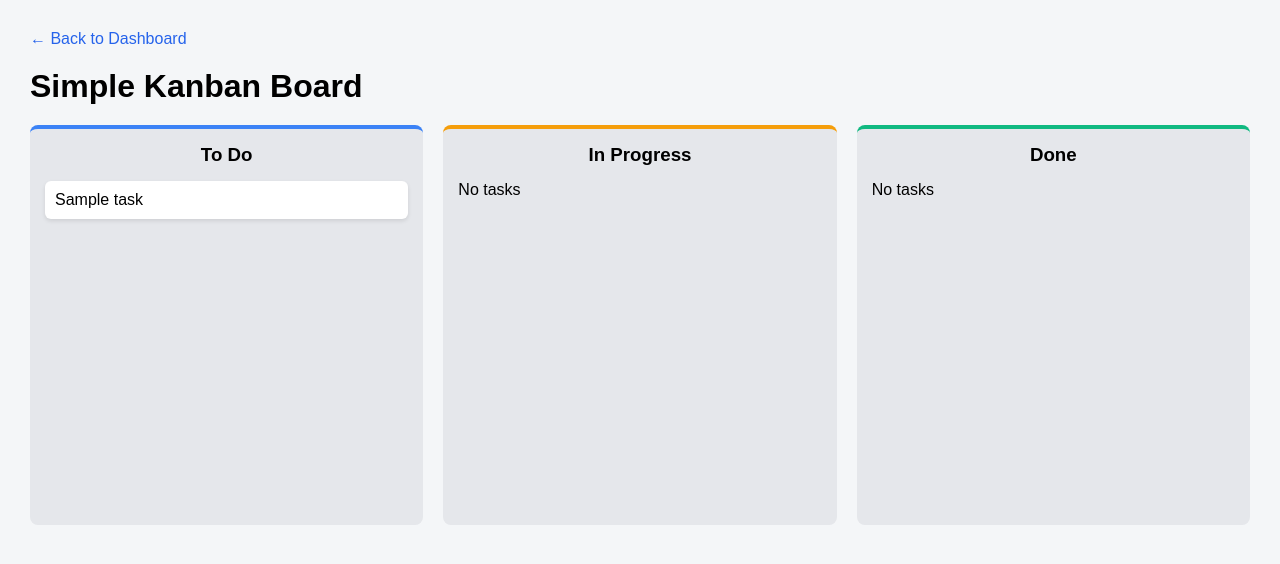
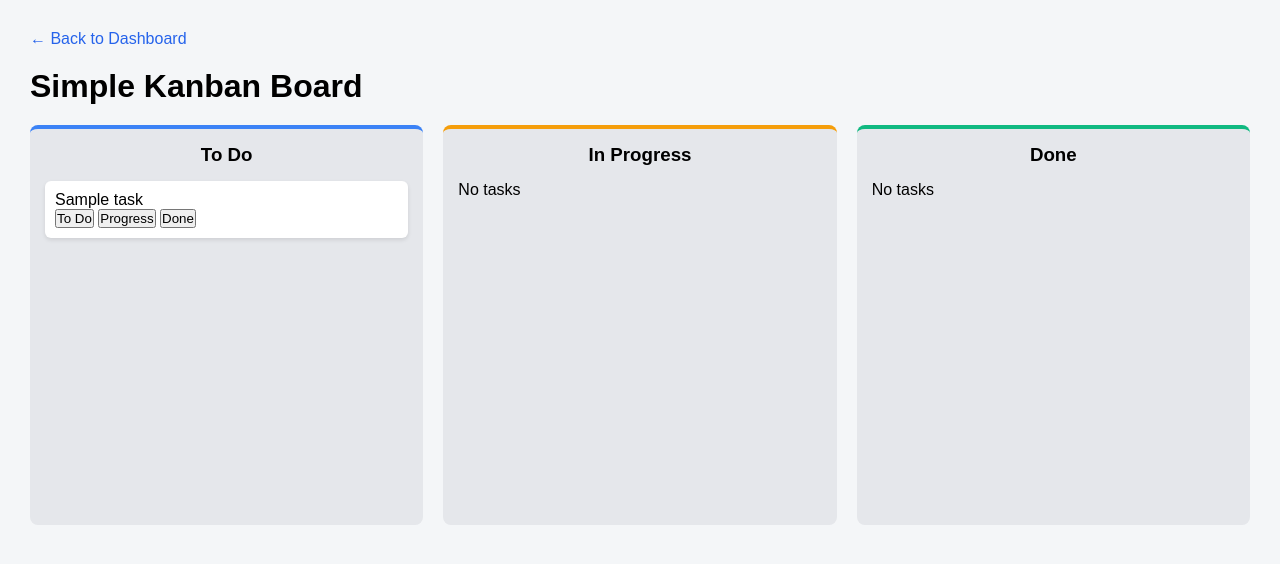
Before and after one commit to Fadri-Ashley/Simple-OMS, a Django app: page /kanban/ in a window 1280 px wide. Shown: the top 564 px of the page. Run offline with Django 5.2, Linux system fonts and the light colour scheme; a user stored in the database is signed in; tables that the repository leaves empty hold one stand-in row (values such as "Sample post").

Commit message:
add button kanban

```diff
--- a/core/templates/board.html
+++ b/core/templates/board.html
@@ -75,8 +75,11 @@
         <div class="column todo">
             <h3>To Do</h3>
             {% for task in todo %}
-                <div class="task">
-                    {{ task.task_name }}
+                <div class="task" data-id="{{ task.id }}">
+                    <p>{{ task.task_name }}</p>
+                    <button onclick="updateStatus({{ task.id }}, 'todo')">To Do</button>
+                    <button onclick="updateStatus({{ task.id }}, 'progress')">Progress</button>
+                    <button onclick="updateStatus({{ task.id }}, 'done')">Done</button>
                 </div>
             {% empty %}
                 <p>No tasks</p>
@@ -86,8 +89,11 @@
         <div class="column progress">
             <h3>In Progress</h3>
             {% for task in progress %}
-                <div class="task">
-                    {{ task.task_name }}
+                <div class="task" data-id="{{ task.id }}">
+                    <p>{{ task.task_name }}</p>
+                    <button onclick="updateStatus({{ task.id }}, 'todo')">To Do</button>
+                    <button onclick="updateStatus({{ task.id }}, 'progress')">Progress</button>
+                    <button onclick="updateStatus({{ task.id }}, 'done')">Done</button>
                 </div>
             {% empty %}
                 <p>No tasks</p>
@@ -97,8 +103,11 @@
         <div class="column done">
             <h3>Done</h3>
             {% for task in done %}
-                <div class="task">
-                    {{ task.task_name }}
+                <div class="task" data-id="{{ task.id }}">
+                    <p>{{ task.task_name }}</p>
+                    <button onclick="updateStatus({{ task.id }}, 'todo')">To Do</button>
+                    <button onclick="updateStatus({{ task.id }}, 'progress')">Progress</button>
+                    <button onclick="updateStatus({{ task.id }}, 'done')">Done</button>
                 </div>
             {% empty %}
                 <p>No tasks</p>
@@ -108,4 +117,23 @@
     </div>
 
 </body>
+
+<script>
+function updateStatus(taskId, status) {
+    fetch("{% url 'update_status_ajax' %}", {
+        method: "POST",
+        headers: {
+            "X-CSRFToken": "{{ csrf_token }}",
+            "Content-Type": "application/x-www-form-urlencoded"
+        },
+        body: `task_id=${taskId}&status=${status}`
+    })
+    .then(res => res.json())
+    .then(data => {
+        if (data.success) {
+            location.reload(); // atau pindahkan DOM element
+        }
+    });
+}
+</script>
 </html>
--- a/core/urls.py
+++ b/core/urls.py
@@ -7,4 +7,5 @@ urlpatterns = [
     path('login/', views.login_page, name='login'),
     path('logout/', views.logout_view, name='logout'),
     path('register/', views.register_page, name='register'),
+    path('update-status/', views.update_status_ajax, name='update_status_ajax'),
 ]
--- a/core/views.py
+++ b/core/views.py
@@ -6,6 +6,7 @@ from django.contrib.auth.models import User
 from django.http import HttpResponse
 from django.template import loader
 from .models import Task
+from django.http import JsonResponse
 
 # Auth
 
@@ -80,3 +81,16 @@ def board(request):
         'progress': progress,
         'done': done,
     })
+
+@login_required
+
+def update_status_ajax(request):
+    if request.method == "POST":
+        task_id = request.POST.get("task_id")
+        status = request.POST.get("status")
+
+        task = Task.objects.get(id=task_id)
+        task.status = status
+        task.save()
+
+        return JsonResponse({"success": True})
```
